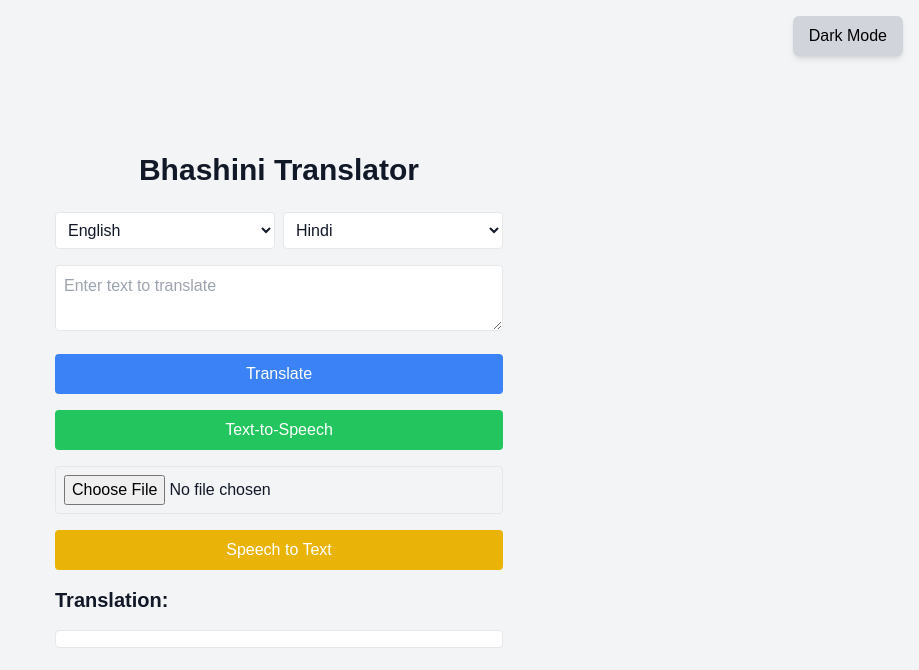
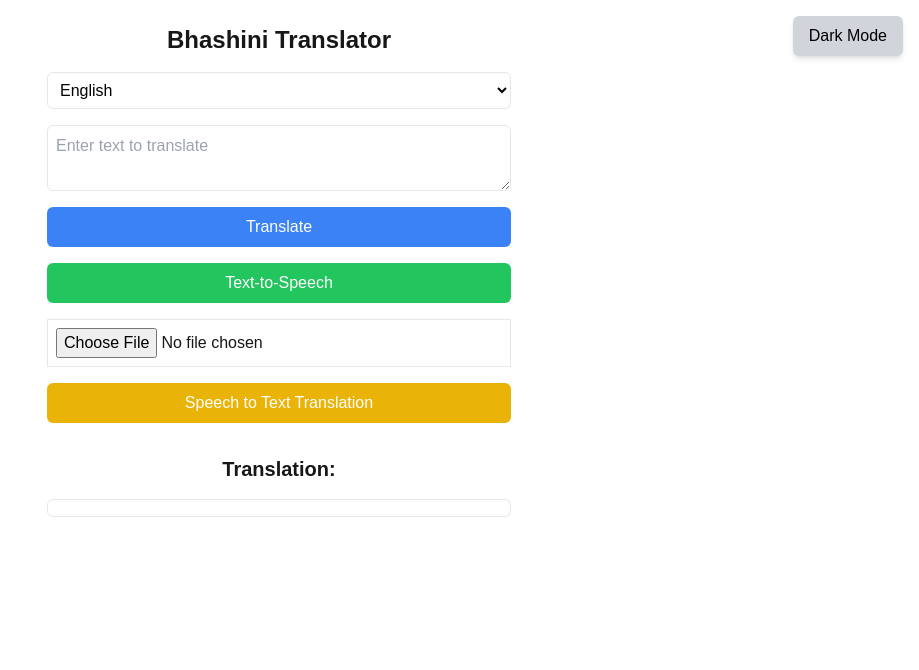
Before and after one commit to NoelG2002/Bhashini-python-front-end, a Next.js app: page / in a window 1280 px wide. Shown: the top 670 px of the page, without its empty margins (361-1280 px from the left). Built offline with nearby package versions, Linux system fonts and the light colour scheme.

Commit message:
Update page.tsx

```diff
--- a/app/page.tsx
+++ b/app/page.tsx
@@ -21,12 +21,11 @@ const ThemeToggle = () => {
   };
 
   return (
-    <button
-      onClick={toggleTheme}
-      className="fixed top-4 right-4 px-4 py-2 bg-gray-300 dark:bg-gray-700 text-black dark:text-white rounded-md shadow-md hover:bg-gray-400 dark:hover:bg-gray-600 transition"
-    >
-      {theme === "light" ? "Dark Mode" : "Light Mode"}
-    </button>
+    <div className="absolute top-4 right-4">
+      <button onClick={toggleTheme} className="px-4 py-2 bg-gray-300 dark:bg-gray-700 text-black dark:text-white rounded-md shadow-md hover:bg-gray-400 dark:hover:bg-gray-600">
+        {theme === "light" ? "Dark Mode" : "Light Mode"}
+      </button>
+    </div>
   );
 };
 
@@ -40,9 +39,24 @@ export default function Home() {
   const [audioUrl, setAudioUrl] = useState<string | null>(null);
 
   const languages = [
+    { code: "as", label: "Assamese" },
+    { code: "bn", label: "Bengali" },
+    { code: "brx", label: "Bodo" },
+    { code: "doi", label: "Dogri" },
     { code: "en", label: "English" },
+    { code: "gom", label: "Konkani" },
     { code: "hi", label: "Hindi" },
+    { code: "ks", label: "Kashmiri" },
+    { code: "mai", label: "Maithili" },
     { code: "ml", label: "Malayalam" },
+    { code: "mr", label: "Marathi" },
+    { code: "mni", label: "Manipuri" },
+    { code: "ne", label: "Nepali" },
+    { code: "or", label: "Odia" },
+    { code: "pa", label: "Punjabi" },
+    { code: "sa", label: "Sanskrit" },
+    { code: "sat", label: "Santali" },
+    { code: "sd", label: "Sindhi" },
     { code: "ta", label: "Tamil" },
     { code: "te", label: "Telugu" },
     { code: "ur", label: "Urdu" },
@@ -72,12 +86,10 @@ export default function Home() {
         target_language: targetLang,
         text: text,
       });
-
       const audioBase64 = response.data.audio_base64;
       const audioBlob = new Blob([
         new Uint8Array(atob(audioBase64).split("").map((char) => char.charCodeAt(0))),
       ], { type: "audio/wav" });
-
       const newAudioUrl = URL.createObjectURL(audioBlob);
       setAudioUrl(newAudioUrl);
       new Audio(newAudioUrl).play();
@@ -95,18 +107,16 @@ export default function Home() {
       setLoading(false);
       return;
     }
-
     try {
       const formData = new FormData();
       formData.append("audio_file", audioFile);
       formData.append("source_language", sourceLang);
       formData.append("target_language", targetLang);
-
       const response = await axios.post("https://bhashini-python-frd9.onrender.com/asr_nmt", formData, {
         headers: { "Content-Type": "multipart/form-data" },
       });
-
-      setTranslatedText(response.data.translated_text || "Error: No translated text returned from ASR");
+      if (response.data.translated_text) setTranslatedText(response.data.translated_text);
+      else console.error("Error: No translated text returned from ASR");
     } catch (error) {
       console.error("ASR error:", error);
     } finally {
@@ -115,37 +125,24 @@ export default function Home() {
   };
 
   return (
-    <div className="min-h-screen flex flex-col items-center justify-center p-6 bg-gray-100 dark:bg-gray-900 text-gray-900 dark:text-white">
+    <div className="p-6 max-w-lg mx-auto text-center">
       <Head>
         <title>Bhashini - Translate</title>
       </Head>
-
-      <h1 className="text-3xl font-bold mb-6">Bhashini Translator</h1>
+      <h1 className="text-2xl font-bold mb-4">Bhashini Translator</h1>
       <ThemeToggle />
-
-      <div className="w-full max-w-md space-y-4">
-        <div className="flex space-x-2">
-          <select value={sourceLang} onChange={(e) => setSourceLang(e.target.value)} className="w-1/2 p-2 rounded bg-white dark:bg-gray-700 border">
-            {languages.map((lang) => <option key={lang.code} value={lang.code}>{lang.label}</option>)}
-          </select>
-          <select value={targetLang} onChange={(e) => setTargetLang(e.target.value)} className="w-1/2 p-2 rounded bg-white dark:bg-gray-700 border">
-            {languages.map((lang) => <option key={lang.code} value={lang.code}>{lang.label}</option>)}
-          </select>
-        </div>
-
-        <textarea className="w-full p-2 border rounded bg-white dark:bg-gray-700" value={text} onChange={(e) => setText(e.target.value)} placeholder="Enter text to translate" />
-
-        <button onClick={handleTranslate} className="w-full bg-blue-500 text-white p-2 rounded hover:bg-blue-600">Translate</button>
-        <button onClick={handleTextToSpeech} className="w-full bg-green-500 text-white p-2 rounded hover:bg-green-600">Text-to-Speech</button>
-
-        {audioUrl && <audio controls src={audioUrl} className="w-full" />}
-
-        <input type="file" onChange={(e) => setAudioFile(e.target.files?.[0] ?? null)} accept="audio/*" className="w-full border p-2 rounded" />
-        <button onClick={handleASR} className="w-full bg-yellow-500 text-white p-2 rounded hover:bg-yellow-600">Speech to Text</button>
-
-        {loading && <p className="text-center">Loading...</p>}
+      <div className="flex flex-col gap-4 mt-4">
+        <select value={sourceLang} onChange={(e) => setSourceLang(e.target.value)} className="border p-2 rounded-md bg-white text-black dark:bg-gray-800 dark:text-white">
+          {languages.map((lang) => <option key={lang.code} value={lang.code}>{lang.label}</option>)}
+        </select>
+        <textarea className="border p-2 rounded-md bg-white text-black dark:bg-gray-800 dark:text-white" value={text} onChange={(e) => setText(e.target.value)} placeholder="Enter text to translate" />
+        <button onClick={handleTranslate} className="bg-blue-500 text-white p-2 rounded-md hover:bg-blue-600">Translate</button>
+        <button onClick={handleTextToSpeech} className="bg-green-500 text-white p-2 rounded-md hover:bg-green-600">Text-to-Speech</button>
+        <input type="file" onChange={(e) => setAudioFile(e.target.files?.[0] ?? null)} accept="audio/*" className="border p-2" />
+        <button onClick={handleASR} className="bg-yellow-500 text-white p-2 rounded-md hover:bg-yellow-600">Speech to Text Translation</button>
+        {loading && <p className="text-gray-500">Processing...</p>}
         <h2 className="text-xl font-semibold mt-4">Translation:</h2>
-        <p className="p-2 border bg-white dark:bg-gray-700 rounded">{translatedText}</p>
+        <p className="border p-2 bg-white text-black dark:bg-gray-800 dark:text-white rounded-md">{translatedText}</p>
       </div>
     </div>
   );
```
